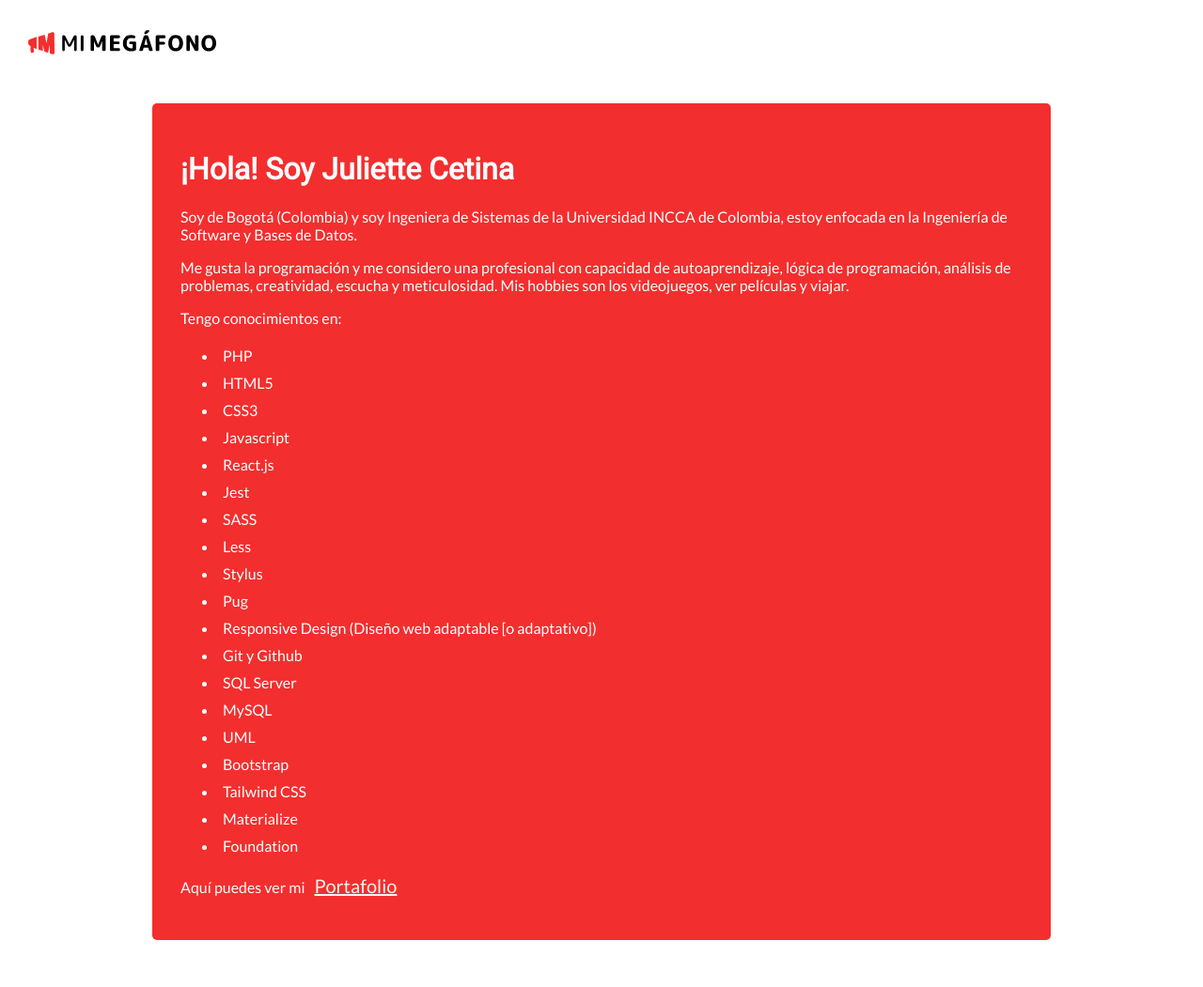
After one commit to JuCetina/prueba-mimegafono, a Django app: page /polls/juliette in a window 1280 px wide. The commit adds this page. Shown: the whole page at 94% size. Run offline with Django 3.2, Linux system fonts and the light colour scheme.

Commit message:
Se crea vista de autodescripción

```diff
--- a/polls/static/polls/style.css
+++ b/polls/static/polls/style.css
@@ -11,7 +11,7 @@ body{
     margin: 0;
     padding: 0;
     width: 100%;
-    height: 100vh;
+    height: 100%;
     font-family: var(--font);
 }
 
@@ -122,3 +122,7 @@ header{
     font-size: 20px;
     margin-left: 10px;
 }
+
+.list-item-technology{
+    padding: 5px;
+}
--- /dev/null
+++ b/polls/templates/polls/juliette.html
@@ -0,0 +1,67 @@
+<!DOCTYPE html>
+<html lang="es">
+<head>
+    <meta charset="UTF-8">
+    <meta http-equiv="X-UA-Compatible" content="IE=edge">
+    <meta name="viewport" content="width=device-width, initial-scale=1.0">
+    <link rel="preconnect" href="https://fonts.gstatic.com">
+    <link href="https://fonts.googleapis.com/css2?family=Lato&family=Roboto&display=swap" rel="stylesheet">
+    {% load static %}
+    <link rel="stylesheet" type="text/css" href="{% static 'polls/style.css' %}">
+    <title>Juliette Cetina - Ingeniera de Sistemas</title>
+</head>
+<body>
+    <header>
+        <a class="header-brand" href="{% url 'polls:index' %}">
+            <svg viewBox="0 0 857.7 110" class="header-svg">
+                <path class="brand-symbol" d="M80.1,71.2,50.3,81.1c-.3.1-8.1,2.5-8.4,10.3l-.4,8.7c0,.3-.2,7,7.2,11.4l4.1,2c-.8,7.3-1.9,21.4,1,28.4a2.9,2.9,0,0,0,3.3,1.7l7.5-1.3a4.1,4.1,0,0,0,3.2-4.6,90.9,90.9,0,0,1-1.1-17.3L72,123h.1l1.1.6,1.1.5,1.2.6h.1l4.7,2.1Z" transform="translate(-41.5 -40.5)"></path>
+                <path class="brand-symbol" d="M87.6,70.3l.7,58.4,20.1,6.9-.2-29.6,7.5,32,17,5.9,7-39.2.5,41.6,11.6,3.8a7.5,7.5,0,0,0,5.3-.1c1.7-.7,3.5-2.2,4.3-5.5a10.6,10.6,0,0,0,.2-2.5l-.9-85.5a7.8,7.8,0,0,0-.9-3.7,6.5,6.5,0,0,0-4.2-3.2,8.6,8.6,0,0,0-4.2.2l-18.8,6.1-7.5,43.5-8.5-38.3Z" transform="translate(-41.5 -40.5)"></path>
+                <path class="brand-text" d="M261,65a5.4,5.4,0,0,0-4.1-1.8,8.7,8.7,0,0,0-8.3,5.1l-18.9,36.6-19-36.8a8.4,8.4,0,0,0-8-4.9,5.8,5.8,0,0,0-5.7,5.7v61.2a5.4,5.4,0,0,0,1.7,4,5.6,5.6,0,0,0,4,1.7,5.7,5.7,0,0,0,4.1-1.7,5.4,5.4,0,0,0,1.6-4V84.2l13.8,27.3a8.3,8.3,0,0,0,15,0L251,84.2v45.7a5.5,5.5,0,0,0,1.7,4.2,5.7,5.7,0,0,0,4.2,1.7,5.7,5.7,0,0,0,4.1-1.7,5.6,5.6,0,0,0,1.8-4.2V69.1A5.4,5.4,0,0,0,261,65Z" transform="translate(-41.5 -40.5)"></path>
+                <path class="brand-text" d="M292.1,65a5.8,5.8,0,0,0-4.2-1.8h-.6A5.8,5.8,0,0,0,283,65a6.1,6.1,0,0,0-1.8,4.3v60.4a6.1,6.1,0,0,0,6.1,6.1h.6a5.8,5.8,0,0,0,4.2-1.8,5.9,5.9,0,0,0,1.9-4.3V69.3A6.3,6.3,0,0,0,292.1,65Z" transform="translate(-41.5 -40.5)"></path>
+                <path class="brand-text" d="M331.9,135.3a5.8,5.8,0,0,1-5.6-5.6V69.3a5,5,0,0,1,1.7-3.9,5.4,5.4,0,0,1,3.9-1.7h5.6a8.3,8.3,0,0,1,4.6,1.4,7.8,7.8,0,0,1,3,3.7l15.2,37c0,.1,0,.1.1.1s.1,0,.1-.1l15.2-37a9.1,9.1,0,0,1,3-3.7,8.6,8.6,0,0,1,4.7-1.4h5.9a5.8,5.8,0,0,1,4,1.7,5.3,5.3,0,0,1,1.6,3.9v60.4a5.3,5.3,0,0,1-1.6,3.9,5.4,5.4,0,0,1-4,1.7h-4.7a4.7,4.7,0,0,1-3.8-1.7,5.4,5.4,0,0,1-1.7-3.9V91.6h-.3l-9.4,22.2a8,8,0,0,1-7.7,5.1h-2.6a8,8,0,0,1-7.7-5.1L342,91.6h-.3v38.1a5.7,5.7,0,0,1-1.6,3.9,5,5,0,0,1-3.9,1.7Z" transform="translate(-41.5 -40.5)"></path>
+                <path class="brand-text" d="M420.2,135.3a5,5,0,0,1-3.9-1.7,5.7,5.7,0,0,1-1.6-3.9V69.3a5.7,5.7,0,0,1,1.6-3.9,5.4,5.4,0,0,1,3.9-1.7h34.7a5.4,5.4,0,0,1,3.9,1.7,5.3,5.3,0,0,1,1.6,3.9v2.3a5.3,5.3,0,0,1-1.6,3.9,5.4,5.4,0,0,1-3.9,1.7H432.2c-.5,0-.8.2-.8.8V90.9c0,.6.3.9.8.9H453a4.9,4.9,0,0,1,3.8,1.6,5.8,5.8,0,0,1,1.7,4v1.4a5.8,5.8,0,0,1-1.7,4,4.9,4.9,0,0,1-3.8,1.6H432.2a.7.7,0,0,0-.8.8v15.9a.7.7,0,0,0,.8.8h22.7a5.3,5.3,0,0,1,3.9,1.6,5.7,5.7,0,0,1,1.6,4v2.2a5.3,5.3,0,0,1-1.6,3.9,5,5,0,0,1-3.9,1.7Z" transform="translate(-41.5 -40.5)"></path>
+                <path class="brand-text" d="M510.1,136.3c-11,0-19.8-3.3-26.4-9.8s-9.9-15.5-9.9-27,3.3-20.6,9.8-27,15.5-9.7,27.2-9.7a80.2,80.2,0,0,1,14,1.1,6.5,6.5,0,0,1,3.9,2.3,7.1,7.1,0,0,1,1.5,4.4v2.6a4.1,4.1,0,0,1-1.6,3.4,4.7,4.7,0,0,1-3.8.8,49.2,49.2,0,0,0-12-1.4c-14.7,0-22,7.8-22,23.5,0,7.9,1.8,13.7,5.3,17.7s8.5,5.9,15,5.9a27,27,0,0,0,6.2-.8c.6-.2.9-.5.9-1.1v-16c0-.5-.3-.8-.9-.8h-9.1a5.5,5.5,0,0,1-4-1.6,5.7,5.7,0,0,1-1.6-4V97.4a5.7,5.7,0,0,1,1.6-4,5.5,5.5,0,0,1,4-1.6h20.3a5.1,5.1,0,0,1,3.8,1.6,5.7,5.7,0,0,1,1.6,4v29.3a7.1,7.1,0,0,1-1.4,4.5,6.7,6.7,0,0,1-3.9,2.7A69.5,69.5,0,0,1,510.1,136.3Z" transform="translate(-41.5 -40.5)"></path>
+                <path class="brand-text" d="M552.6,135.3a3.7,3.7,0,0,1-3.3-1.7,3.9,3.9,0,0,1-.6-3.6l19.9-61a7.9,7.9,0,0,1,2.7-3.8,7.6,7.6,0,0,1,4.5-1.5h6.5a7.7,7.7,0,0,1,4.6,1.5,6.8,6.8,0,0,1,2.7,3.8l19.7,61a3.6,3.6,0,0,1-.5,3.6,3.7,3.7,0,0,1-3.3,1.7h-6.6a7.1,7.1,0,0,1-4.4-1.5,6.8,6.8,0,0,1-2.5-3.9l-2.4-9.3c0-.5-.4-.8-1-.8H569a.9.9,0,0,0-.9.8l-2.4,9.3a6.8,6.8,0,0,1-2.5,3.9,7.2,7.2,0,0,1-4.5,1.5Zm39.5-94.8a2.5,2.5,0,0,1,1.8,4.2l-7.9,9a11.6,11.6,0,0,1-9.2,4.2h-2.7a3,3,0,0,1-2.7-1.6,3.2,3.2,0,0,1,0-3.3l4.5-7.7a9.3,9.3,0,0,1,3.6-3.5,8.8,8.8,0,0,1,4.7-1.3Zm-20.5,65.9a.4.4,0,0,0,.1.5.9.9,0,0,0,.6.3h13.1a.9.9,0,0,0,.6-.3.4.4,0,0,0,.1-.5l-7.2-28.2a.1.1,0,0,0-.1-.1h-.1Z" transform="translate(-41.5 -40.5)"></path>
+                <path class="brand-text" d="M628.8,135.3a5,5,0,0,1-3.9-1.7,5.3,5.3,0,0,1-1.6-3.9V69.3a5.3,5.3,0,0,1,1.6-3.9,5.4,5.4,0,0,1,3.9-1.7h33.7a5.8,5.8,0,0,1,5.6,5.6v2.3a5.8,5.8,0,0,1-5.6,5.6H640.8c-.6,0-.9.2-.9.8V92.6c0,.5.3.8.9.8h19.7a5.4,5.4,0,0,1,3.9,1.7,5,5,0,0,1,1.7,3.8v1.6a5.4,5.4,0,0,1-1.7,3.9,5.3,5.3,0,0,1-3.9,1.6H640.8a.8.8,0,0,0-.9.9v22.8a5.3,5.3,0,0,1-1.6,3.9,5,5,0,0,1-3.9,1.7Z" transform="translate(-41.5 -40.5)"></path>
+                <path class="brand-text" d="M739,126.5c-6,6.5-14.1,9.8-24.5,9.8S696,133,690,126.5s-9-15.5-9-27,3-20.5,9-27,14.2-9.7,24.5-9.7S733,66,739,72.5s9.1,15.5,9.1,27S745.1,120,739,126.5Zm-8-27c0-15.3-5.5-23-16.5-23s-16.4,7.7-16.4,23,5.5,23.1,16.4,23.1S731,114.9,731,99.5Z" transform="translate(-41.5 -40.5)"></path>
+                <path class="brand-text" d="M769,135.3a5,5,0,0,1-3.9-1.7,5.3,5.3,0,0,1-1.6-3.9V69.3a5.3,5.3,0,0,1,1.6-3.9,5.4,5.4,0,0,1,3.9-1.7h4.8a8.7,8.7,0,0,1,8.2,4.9l20.6,39a.1.1,0,0,0,.1.1h.1V69.3a5.3,5.3,0,0,1,1.6-3.9,5.6,5.6,0,0,1,4-1.7h4.8a5.4,5.4,0,0,1,3.9,1.7,5.3,5.3,0,0,1,1.6,3.9v60.4a5.3,5.3,0,0,1-1.6,3.9,5,5,0,0,1-3.9,1.7h-4.8a8.5,8.5,0,0,1-8.2-4.9L779.6,91.5h-.2v38.2a5.3,5.3,0,0,1-1.6,3.9,5.1,5.1,0,0,1-4,1.7Z" transform="translate(-41.5 -40.5)"></path>
+                <path class="brand-text" d="M890.2,126.5c-6,6.5-14.2,9.8-24.5,9.8s-18.5-3.3-24.5-9.8-9.1-15.5-9.1-27,3-20.5,9.1-27,14.1-9.7,24.5-9.7,18.5,3.2,24.5,9.7,9,15.5,9,27S896.2,120,890.2,126.5Zm-8.1-27c0-15.3-5.4-23-16.4-23s-16.5,7.7-16.5,23,5.5,23.1,16.5,23.1S882.1,114.9,882.1,99.5Z" transform="translate(-41.5 -40.5)"></path>
+            </svg>
+        </a>
+    </header>
+    <div class="container">
+        <h1 class="poll-title">¡Hola! Soy Juliette Cetina</h1>
+
+        <p>Soy de Bogotá (Colombia) y soy Ingeniera de Sistemas de la Universidad INCCA de Colombia, estoy enfocada en la Ingeniería de Software y Bases de Datos.</p>
+
+        <p>Me gusta la programación y me considero una profesional con capacidad de autoaprendizaje, lógica de programación, análisis de problemas, creatividad, escucha y meticulosidad. Mis hobbies son los videojuegos, ver películas y viajar.</p>
+
+        <p>Tengo conocimientos en:</p>
+
+        <ul>
+            <li class="list-item-technology">PHP</li>
+            <li class="list-item-technology">HTML5</li>
+            <li class="list-item-technology">CSS3</li>
+            <li class="list-item-technology">Javascript</li>
+            <li class="list-item-technology">React.js</li>
+            <li class="list-item-technology">Jest</li>
+            <li class="list-item-technology">SASS</li>
+            <li class="list-item-technology">Less</li>
+            <li class="list-item-technology">Stylus</li>
+            <li class="list-item-technology">Pug</li>
+            <li class="list-item-technology">Responsive Design (Diseño web adaptable [o adaptativo])</li>
+            <li class="list-item-technology">Git y Github</li>
+            <li class="list-item-technology">SQL Server</li>
+            <li class="list-item-technology">MySQL</li>
+            <li class="list-item-technology">UML</li>
+            <li class="list-item-technology">Bootstrap</li>
+            <li class="list-item-technology">Tailwind CSS</li>
+            <li class="list-item-technology">Materialize</li>
+            <li class="list-item-technology">Foundation</li>
+        </ul>
+
+        <p>Aquí puedes ver mi<a class="vote-link" href="https://jucetina.github.io/portafolio" target="_blank">Portafolio</a></p>
+
+    </div>
+</body>
+</html>
--- a/polls/urls.py
+++ b/polls/urls.py
@@ -8,4 +8,5 @@ urlpatterns = [
     path('<int:pk>/', views.DetailView.as_view(), name='detail'),
     path('<int:pk>/results/', views.ResultsView.as_view(), name='results'),
     path('<int:question_id>/vote/', views.vote, name='vote'),
+    path('juliette', views.juliette, name="juliette"),
 ]
--- a/polls/views.py
+++ b/polls/views.py
@@ -36,3 +36,6 @@ def vote(request, question_id):
         selected_choice.votes += 1
         selected_choice.save()
         return HttpResponseRedirect(reverse('polls:results', args=(question.id,)))
+
+def juliette(request):
+    return render(request, 'polls/juliette.html')
```
Also changed, not shown: db.sqlite3.
